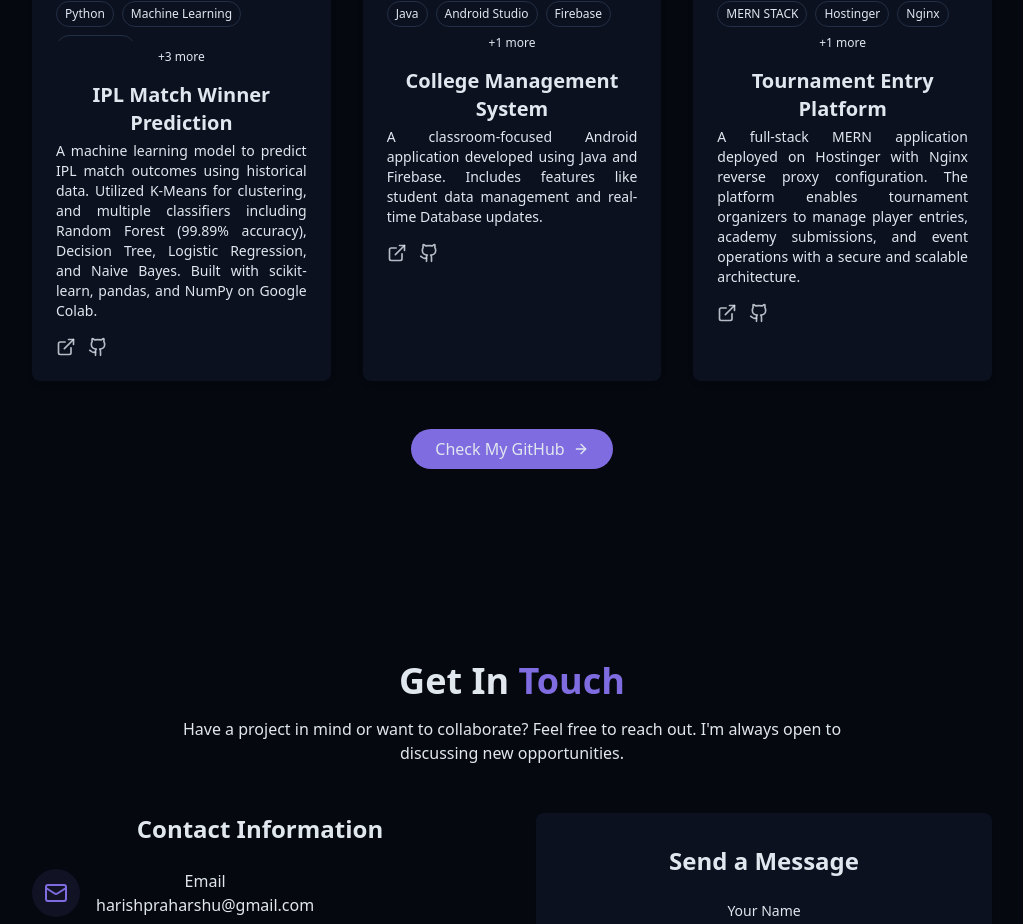
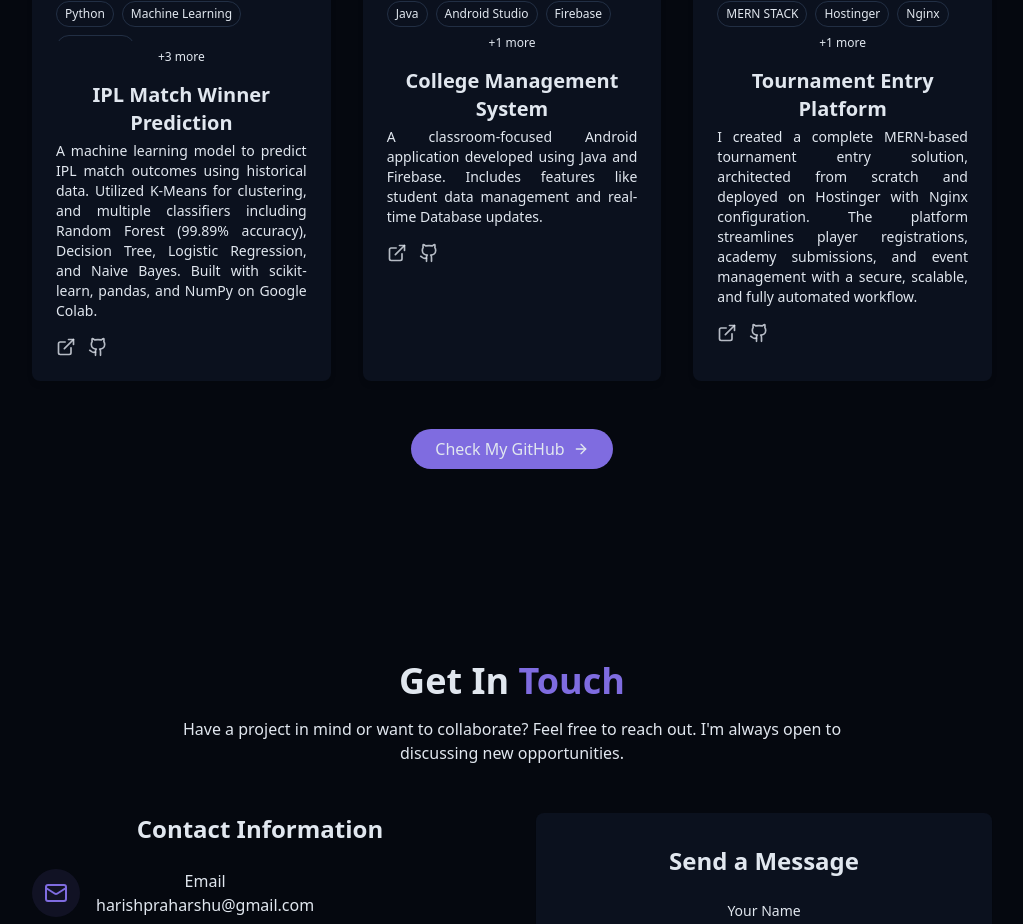
Before and after one commit to Harish-Prabhu-Developer/Harish-Prabhu-Cv, a React (Vite) app: page / in a window 1280 px wide. Shown: the part 4820-5744 px from the top of the page, without its empty margins (128-1151 px from the left). Built offline with nearby package versions, Linux system fonts and the light colour scheme.

Commit message:
Revise description for Tournament Entry Platform project
Updated project description for Tournament Entry Platform to provide a clearer overview of its features and deployment.

```diff
--- a/src/components/ProjectsSection.jsx
+++ b/src/components/ProjectsSection.jsx
@@ -87,7 +87,8 @@ const projects = [
   id: 6,
   title: "Tournament Entry Platform",
   description:
-    "A full-stack MERN application deployed on Hostinger with Nginx reverse proxy configuration. The platform enables tournament organizers to manage player entries, academy submissions, and event operations with a secure and scalable architecture.",
+   "I created a complete MERN-based tournament entry solution, architected from scratch and deployed on Hostinger with Nginx configuration. The platform streamlines player registrations, academy submissions, and event management with a secure, scalable, and fully automated workflow.",
+  image: "/projects/project-tournament.png",
   image: "/projects/project6.png",
   tags: ["MERN STACK", "Hostinger", "Nginx", "PMS"],
   demoUrl: "https://lionssportsfoundation.org/",
```
